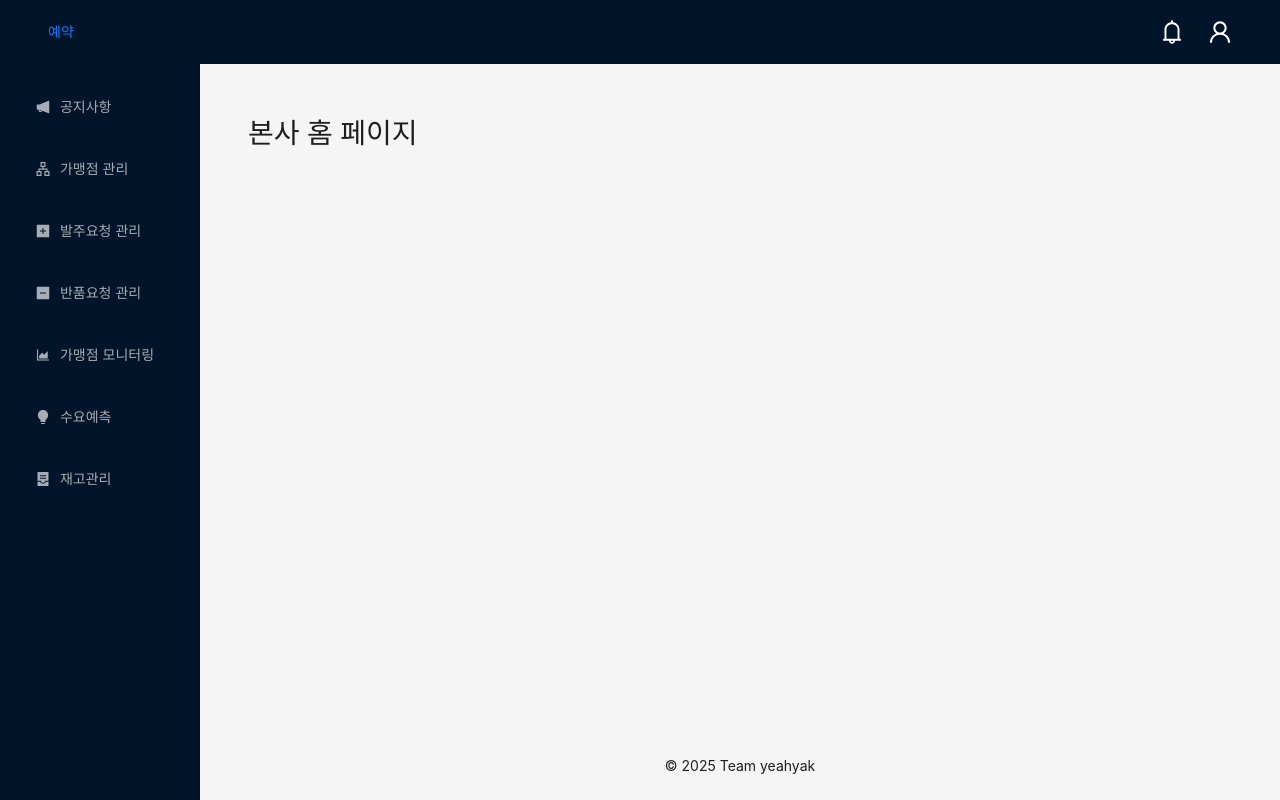
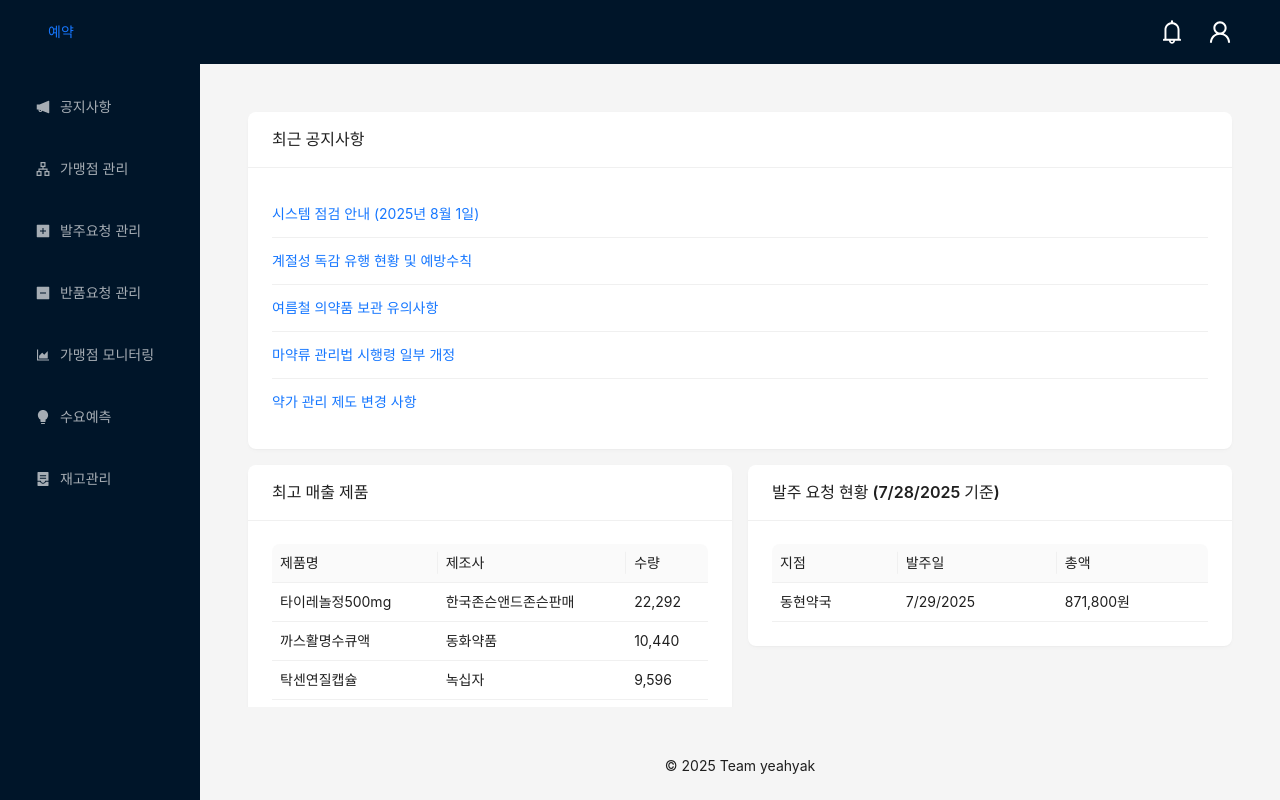
Before and after one commit to yooon613/yeahyak, a React (Vite) app in the folder frontend/: page /hq in a window 1280 px wide. Built offline with nearby package versions, Linux system fonts and the light colour scheme.

Commit message:
fe/feat: 역할별 대시보드 페이지 구현 (#43)

```diff
--- a/frontend/src/pages/Branch/BranchDashboardPage.tsx
+++ b/frontend/src/pages/Branch/BranchDashboardPage.tsx
@@ -1,8 +1,95 @@
+import { Card, Col, List, Row, Table } from 'antd';
+import { Link } from 'react-router-dom';
+import { mockNotices } from '../../mocks/notice.mock';
+import { mockOrderItems, mockOrders } from '../../mocks/order.mock';
+import { mockProducts } from '../../mocks/product.mock';
+import type { Pharmacy } from '../../mocks/types';
+import { useAuthStore } from '../../stores/authStore';
+
 export default function BranchDashboardPage() {
+  const user = useAuthStore((state) => state.user);
+  const profile = useAuthStore((state) => state.profile);
+  const pharmacy = profile as Pharmacy;
+  const pharmacyId = pharmacy.id;
+
+  const latestNotices = [...mockNotices]
+    .sort((a, b) => new Date(b.createdAt).getTime() - new Date(a.createdAt).getTime())
+    .slice(0, 5);
+
+  const recentOrder = [...mockOrders]
+    .filter((order) => order.pharmacyId === pharmacyId)
+    .sort((a, b) => new Date(b.createdAt).getTime() - new Date(a.createdAt).getTime())[0];
+
+  const recentOrderItems = mockOrderItems
+    .filter((item) => item.orderId === recentOrder.id)
+    .map((item) => {
+      const product = mockProducts.find((product) => product.id === item.productId);
+      return {
+        ...item,
+        productName: product?.productName,
+      };
+    });
+
+  const recentOrderItemsColumns = [
+    {
+      title: '제품명',
+      dataIndex: 'productName',
+      key: 'productName',
+    },
+    {
+      title: '수량',
+      dataIndex: 'quantity',
+      key: 'quantity',
+    },
+    {
+      title: '단가',
+      dataIndex: 'unitPrice',
+      key: 'unitPrice',
+      render: (val: number) => `${val.toLocaleString()}원`,
+    },
+    {
+      title: '소계',
+      dataIndex: 'subtotalPrice',
+      key: 'subtotalPrice',
+      render: (val: number) => `${val.toLocaleString()}원`,
+    },
+  ];
+
   return (
-    <div>
-      <h1>Welcome to the Pharmacy Home Page</h1>
-      <p>This is the main page for the pharmacy application.</p>
-    </div>
+    <>
+      <Row gutter={16}>
+        <Col span={24}>
+          <Card title="최근 공지사항" variant="borderless">
+            <List
+              dataSource={latestNotices}
+              renderItem={(item) => (
+                <List.Item>
+                  <Link to={`/branch/notices/${item.id}`}>{item.title}</Link>
+                </List.Item>
+              )}
+            ></List>
+          </Card>
+        </Col>
+      </Row>
+
+      <Row gutter={16} style={{ marginTop: '16px' }}>
+        <Col span={12}>
+          <Card title="최근 발주 상세" variant="borderless">
+            <Table
+              dataSource={recentOrderItems}
+              columns={recentOrderItemsColumns}
+              pagination={false}
+              rowKey="id"
+              size="small"
+            ></Table>
+          </Card>
+        </Col>
+        <Col span={12}>
+          <Card title="잔액 현황" variant="borderless">
+            {user?.balance?.toLocaleString()}원
+          </Card>
+        </Col>
+      </Row>
+    </>
   );
 }
--- a/frontend/src/pages/HQ/HqDashboardPage.tsx
+++ b/frontend/src/pages/HQ/HqDashboardPage.tsx
@@ -1,7 +1,114 @@
+import { Card, Col, List, Row, Table } from 'antd';
+import { Link } from 'react-router-dom';
+import { mockPharmacies } from '../../mocks/auth.mock';
+import { mockNotices } from '../../mocks/notice.mock';
+import { mockOrders } from '../../mocks/order.mock';
+
+const bestSeller = [
+  { key: 1, productName: '타이레놀정500mg', manufacturer: '한국존슨앤드존슨판매', quantity: 22292 },
+  { key: 2, productName: '까스활명수큐액', manufacturer: '동화약품', quantity: 10440 },
+  { key: 3, productName: '탁센연질캡슐', manufacturer: '녹십자', quantity: 9596 },
+  { key: 4, productName: '텐텐츄정', manufacturer: '한미약품', quantity: 8343 },
+];
+
 export default function HqDashboardPage() {
+  const latestNotices = [...mockNotices]
+    .sort((a, b) => new Date(b.createdAt).getTime() - new Date(a.createdAt).getTime())
+    .slice(0, 5);
+
+  const bestSellerColumns = [
+    {
+      title: '제품명',
+      dataIndex: 'productName',
+      key: 'productName',
+    },
+    {
+      title: '제조사',
+      dataIndex: 'manufacturer',
+      key: 'manufacturer',
+    },
+    {
+      title: '수량',
+      dataIndex: 'quantity',
+      key: 'quantity',
+      render: (val: number) => val.toLocaleString(),
+    },
+  ];
+
+  const requestedOrders = mockOrders
+    .filter((order) => order.status === 'REQUESTED')
+    .map((order) => {
+      const pharmacy = mockPharmacies.find((pharmacy) => pharmacy.id === order.pharmacyId);
+      return {
+        ...order,
+        pharmacyName: pharmacy?.pharmacyName,
+      };
+    });
+
+  const requestedOrdersColumns = [
+    {
+      title: '지점',
+      dataIndex: 'pharmacyName',
+      key: 'pharmacyName',
+    },
+    {
+      title: '발주일',
+      dataIndex: 'createdAt',
+      key: 'createdAt',
+      render: (val: string) => new Date(val).toLocaleDateString(),
+    },
+    {
+      title: '총액',
+      dataIndex: 'totalPrice',
+      key: 'totalPrice',
+      render: (val: number) => `${val.toLocaleString()}원`,
+    },
+  ];
+
   return (
-    <div>
-      <h1>본사 홈 페이지</h1>
-    </div>
+    <>
+      <Row gutter={16}>
+        <Col span={24}>
+          <Card title="최근 공지사항" variant="borderless">
+            <List
+              dataSource={latestNotices}
+              renderItem={(item) => (
+                <List.Item>
+                  <Link to={`/hq/notices/${item.id}`}>{item.title}</Link>
+                </List.Item>
+              )}
+            ></List>
+          </Card>
+        </Col>
+      </Row>
+
+      <Row gutter={16} style={{ marginTop: '16px' }}>
+        <Col span={12}>
+          <Card title="최고 매출 제품" variant="borderless">
+            <Table
+              dataSource={bestSeller}
+              columns={bestSellerColumns}
+              pagination={false}
+              rowKey="key"
+              size="small"
+            ></Table>
+          </Card>
+        </Col>
+        <Col span={12}>
+          <Card
+            title={`발주 요청 현황 (${new Date().toLocaleDateString()} 기준)`}
+            variant="borderless"
+          >
+            <Table
+              dataSource={requestedOrders}
+              columns={requestedOrdersColumns}
+              pagination={false}
+              rowKey="id"
+              size="small"
+            ></Table>
+          </Card>
+        </Col>
+      </Row>
+    </>
   );
 }
```
